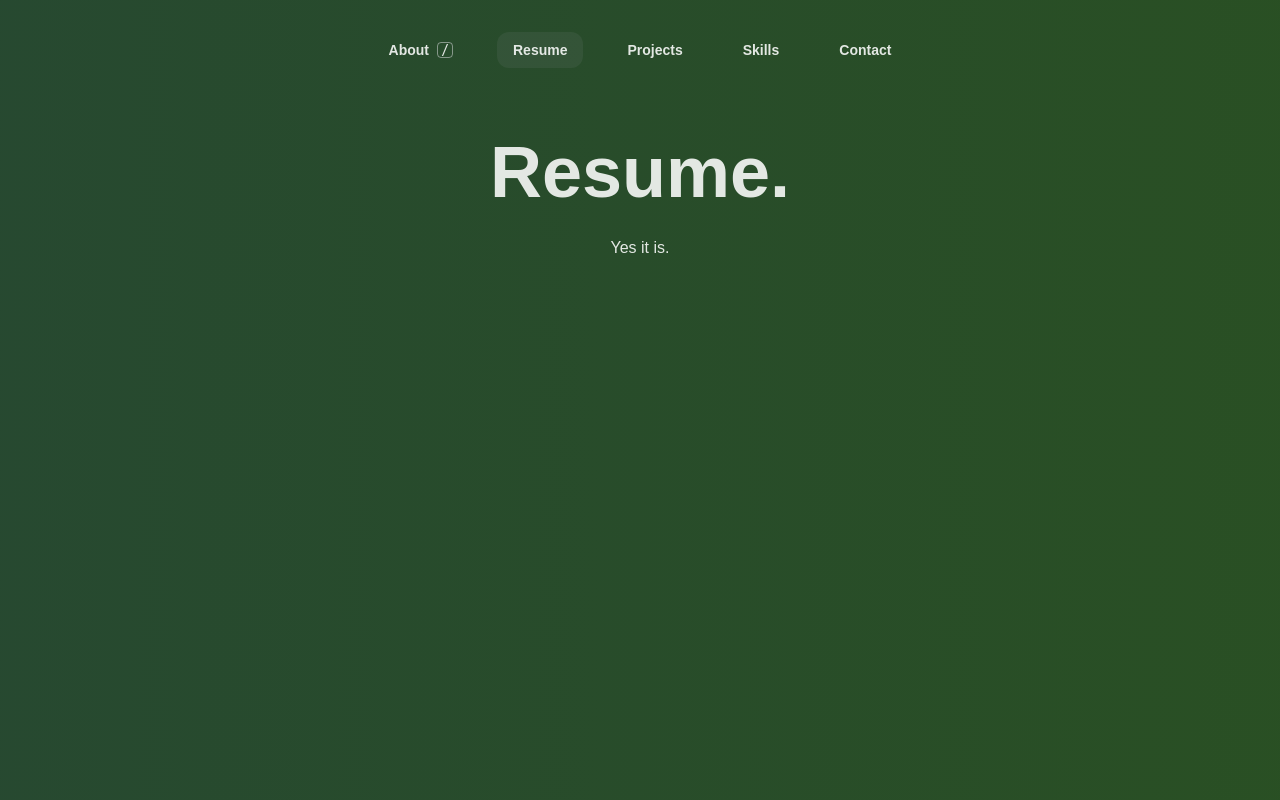
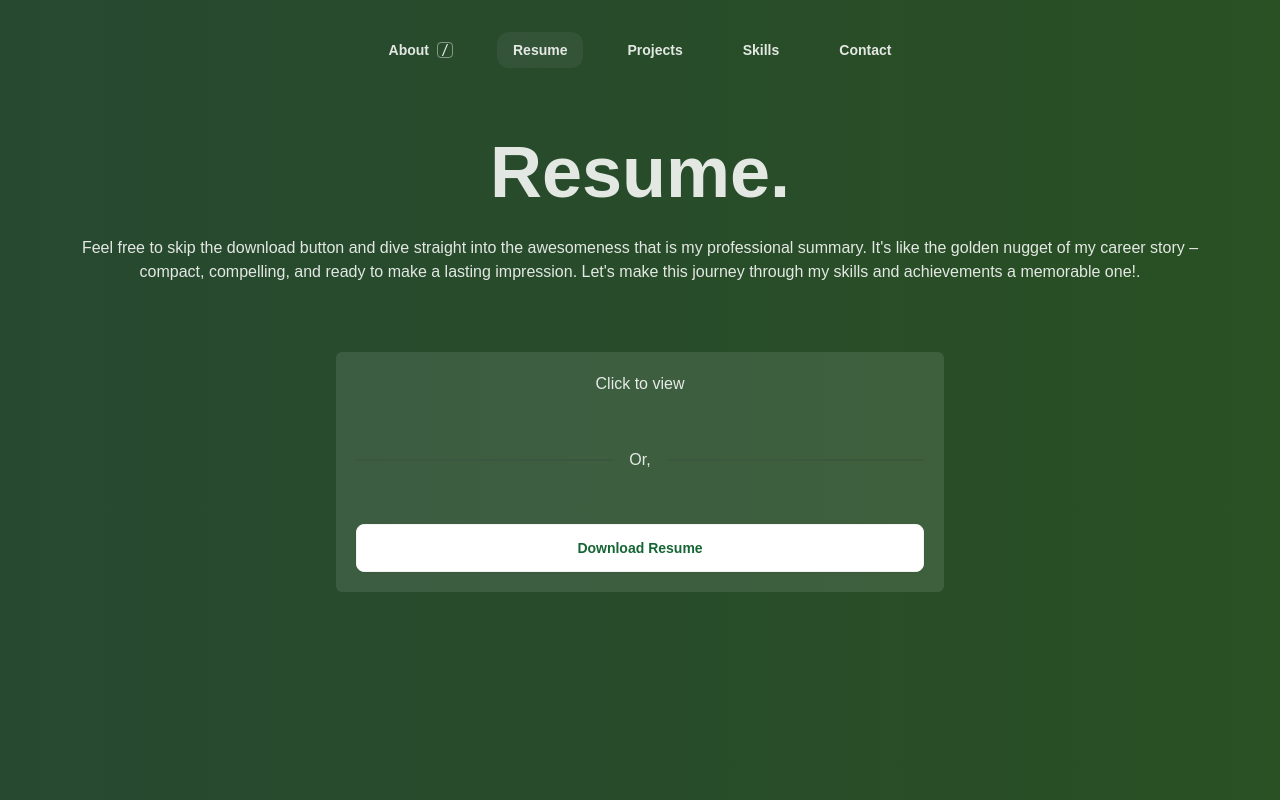
Before and after one commit to devalienbrain/Hassan-Mohammad-dev, a React (Vite) app: page /resume in a window 1280 px wide. Shown: the top 800 px of the page. Built offline with nearby package versions, Linux system fonts and the light colour scheme.

Commit message:
resume download link added/done

```diff
--- a/src/Pages/Resume/Resume.jsx
+++ b/src/Pages/Resume/Resume.jsx
@@ -1,11 +1,39 @@
+import { Helmet } from "react-helmet-async";
 import PageTitle from "../../Components/PageTitle/PageTitle";
 
 const Resume = () => {
   const title = "Resume.";
-  const subTitle = "Yes it is.";
+  const subTitle =
+    "Feel free to skip the download button and dive straight into the awesomeness that is my professional summary. It's like the golden nugget of my career story – compact, compelling, and ready to make a lasting impression. Let's make this journey through my skills and achievements a memorable one!.";
+  const cvDownloadLink =
+    "https://drive.google.com/uc?export=download&id=1ju22iiK1HEU-B1W8Pn1CKIC1DBM7lhtt";
+  const cvGoogleDriveLink =
+    "https://drive.google.com/file/d/1ju22iiK1HEU-B1W8Pn1CKIC1DBM7lhtt/view?usp=sharing";
   return (
     <div>
+      <Helmet>
+        <title>Hassan | Resume</title>
+      </Helmet>
       <PageTitle title={title} subTitle={subTitle}></PageTitle>
+      <div className="flex justify-center items-center">
+        <div className="flex flex-col gap-10 p-5 w-full md:w-2/4 mx-auto rounded-md bg-green-50/10">
+          <a
+            href={cvGoogleDriveLink}
+            target="_blanc"
+            className="hover:underline"
+          >
+            Click to view
+          </a>
+
+          <div className="divider"> Or, </div>
+          <a
+            href={cvDownloadLink}
+            className="btn bg-white text-green-800 hover:text-green-900"
+          >
+            Download Resume
+          </a>
+        </div>
+      </div>
     </div>
   );
 };
```
